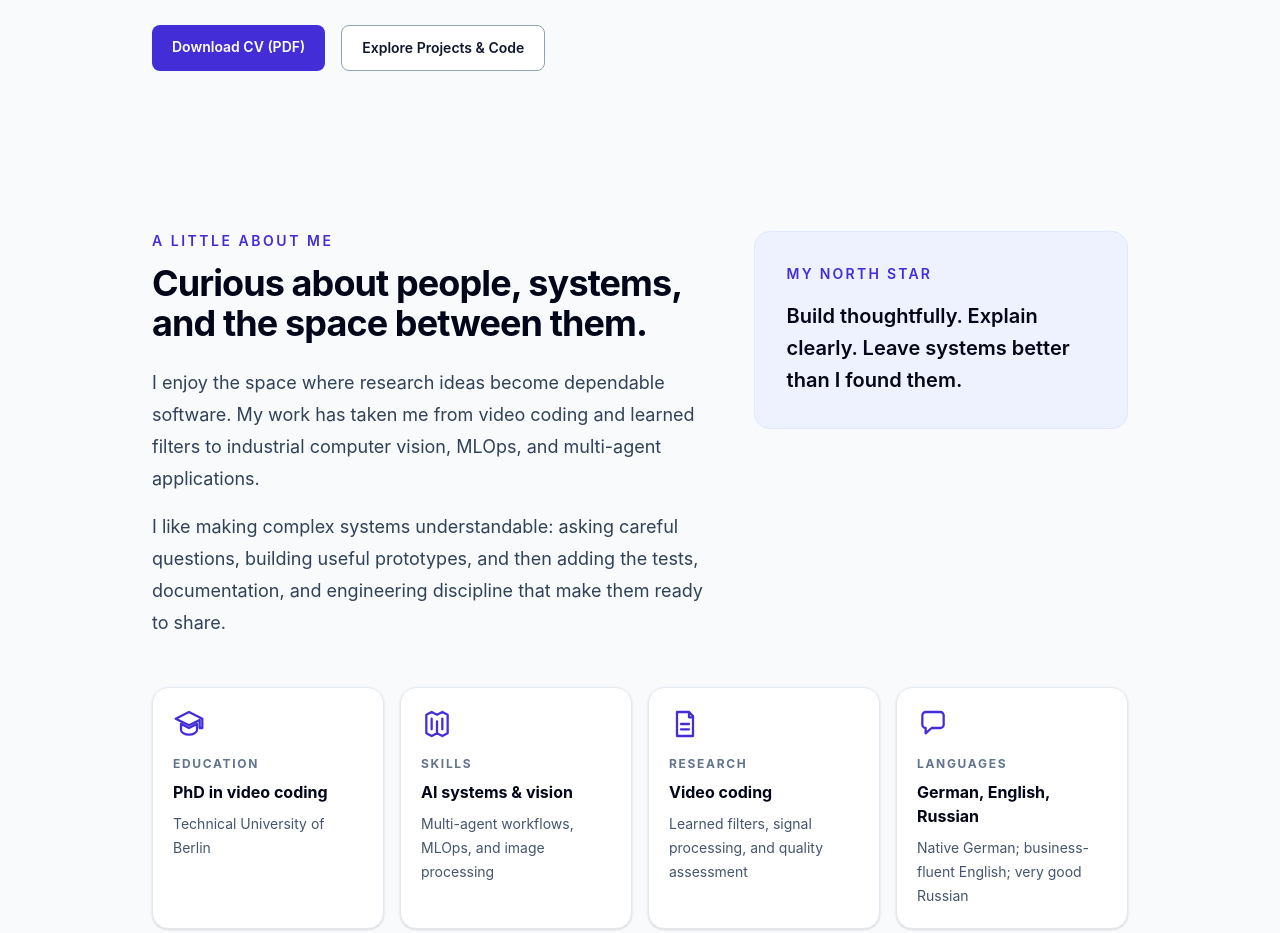
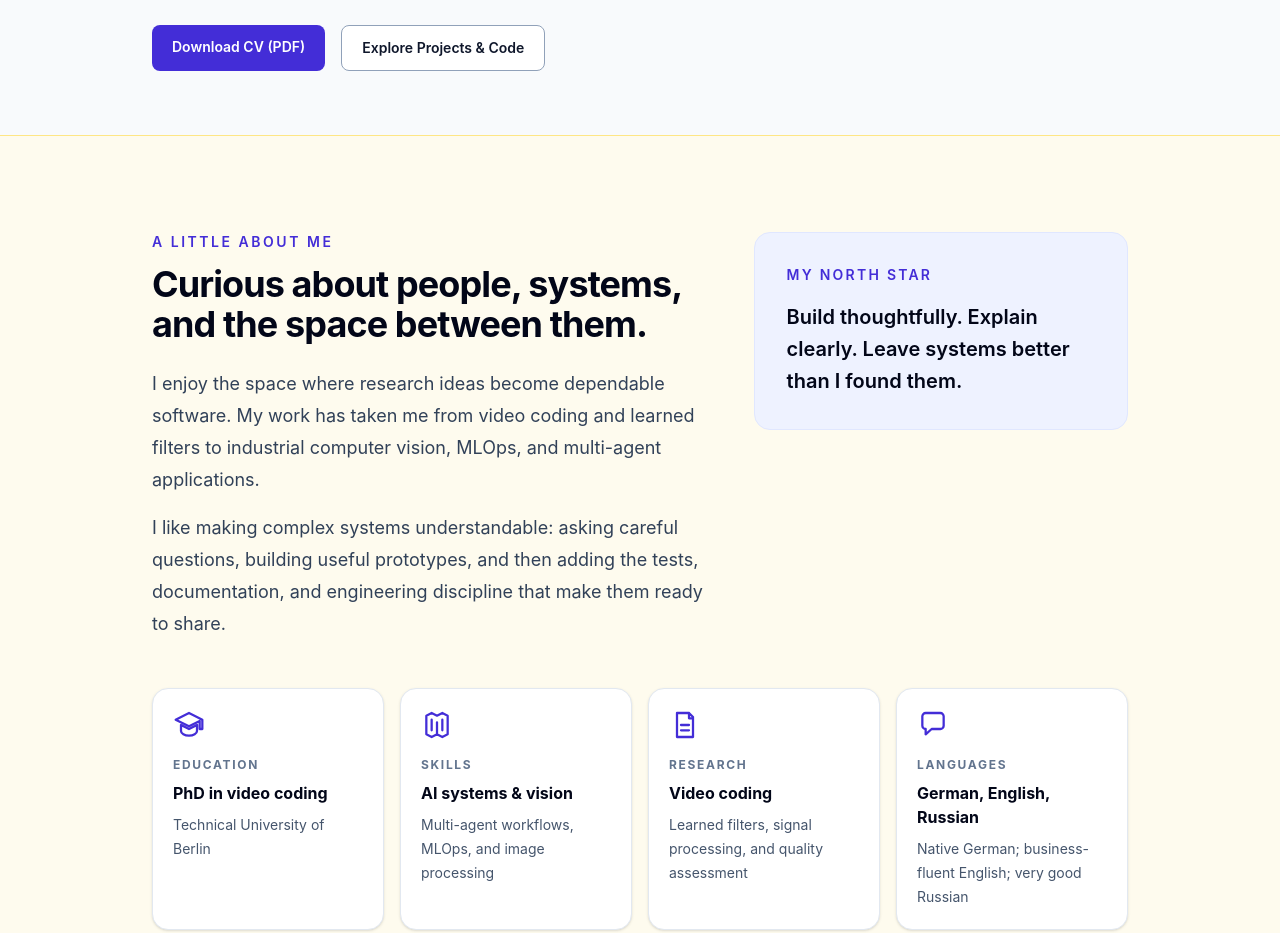
Before and after one commit to JohannesErfurt/JohannesErfurt.github.io, an Astro site: page / in a window 1280 px wide. Shown: the part 400-1333 px from the top of the page. Built offline with nearby package versions, Linux system fonts and the light colour scheme; Astro itself is replaced by a stand-in of ours.

Commit message:
style: warm About section background

```diff
--- a/src/components/AboutProfile.astro
+++ b/src/components/AboutProfile.astro
@@ -20,7 +20,12 @@ const iconPaths = (icon: AboutIcon | Hobby['icon']) =>
   icon in highlightIconPaths ? highlightIconPaths[icon as AboutIcon] : hobbyIconPaths[icon as Hobby['icon']];
 ---
 
-<section class="mx-auto max-w-5xl scroll-mt-24 px-6 py-16 sm:py-24" id="about" aria-labelledby="about-title">
+<section
+  class="scroll-mt-24 border-y border-amber-200 bg-amber-50/80 dark:border-amber-900/70 dark:bg-amber-950/30"
+  id="about"
+  aria-labelledby="about-title"
+>
+  <div class="mx-auto max-w-5xl px-6 py-16 sm:py-24">
     <div class="grid gap-10 lg:grid-cols-[1.2fr_0.8fr] lg:items-start">
     <div class="max-w-3xl">
       <p class="text-sm font-semibold uppercase tracking-[0.18em] text-indigo-700 dark:text-indigo-300">A little about me</p>
@@ -70,4 +75,5 @@ const iconPaths = (icon: AboutIcon | Hobby['icon']) =>
       ))}
     </div>
     </section>
+  </div>
 </section>
```
Lines whose indentation alone changed are shown as unchanged.
